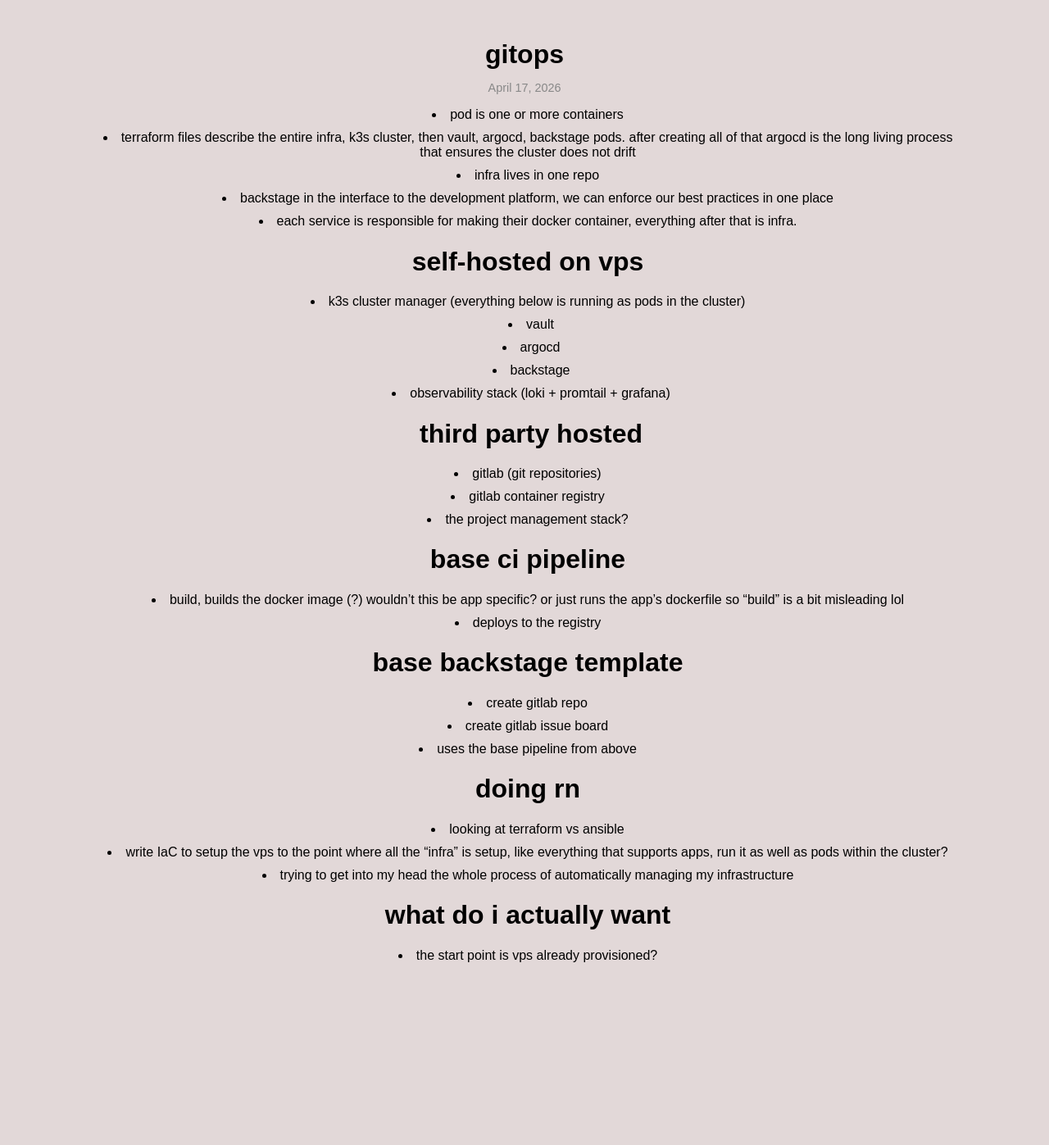
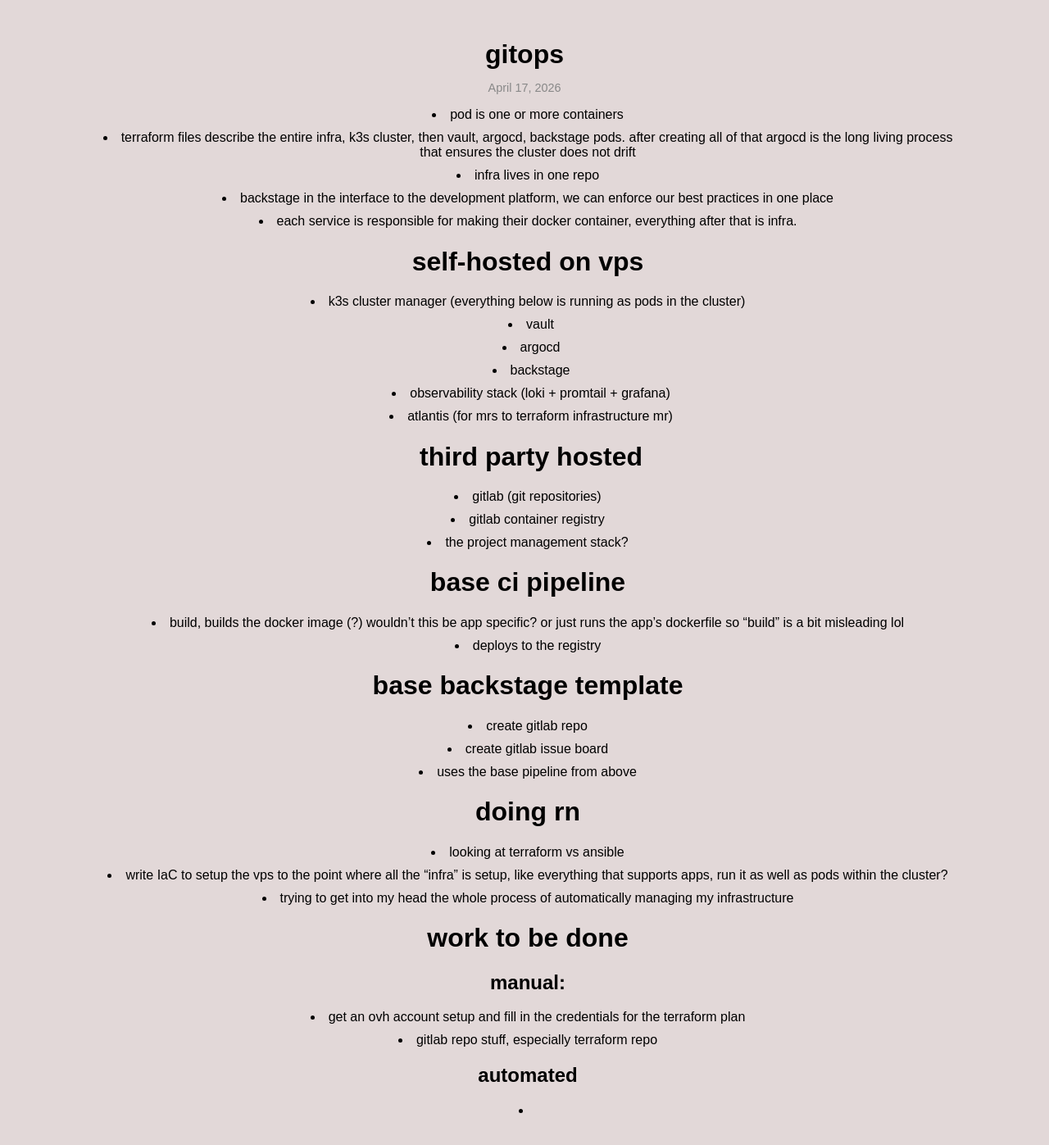
Before and after one commit to jsbaasi/jsbaasi.github.io, a Jekyll site: the page built from _posts/2026-04-17-gitops.md, in a window 1280 px wide and 1400 px high, scrolled down 134 px. Shown: the top 1397 px of the window at 82% size. Built offline with Jekyll 4.4.1, drawn with Linux system fonts in a browser that asks for light colours; before the commit the page ends 1345 px from its top, so only the background shows below that.

Commit message:
vault backup: 2026-04-18 11:32:34

```diff
--- a/_posts/2026-04-17-gitops.md
+++ b/_posts/2026-04-17-gitops.md
@@ -16,6 +16,7 @@
 	- argocd
 	- backstage
 	- observability stack (loki + promtail + grafana)
+	- atlantis (for mrs to terraform infrastructure mr)
 # third party hosted
 - gitlab (git repositories)
 - gitlab container registry
@@ -31,5 +32,9 @@
 - looking at terraform vs ansible
 - write IaC to setup the vps to the point where all the "infra" is setup, like everything that supports apps, run it as well as pods within the cluster?
 - trying to get into my head the whole process of automatically managing my infrastructure
-# what do i actually want
-- the start point is vps already provisioned?
+# work to be done
+## manual:
+- get an ovh account setup and fill in the credentials for the terraform plan
+- gitlab repo stuff, especially terraform repo
+## automated
+-
```
Also changed, not shown: _posts/.obsidian/workspace.json (+3 -4 lines).
